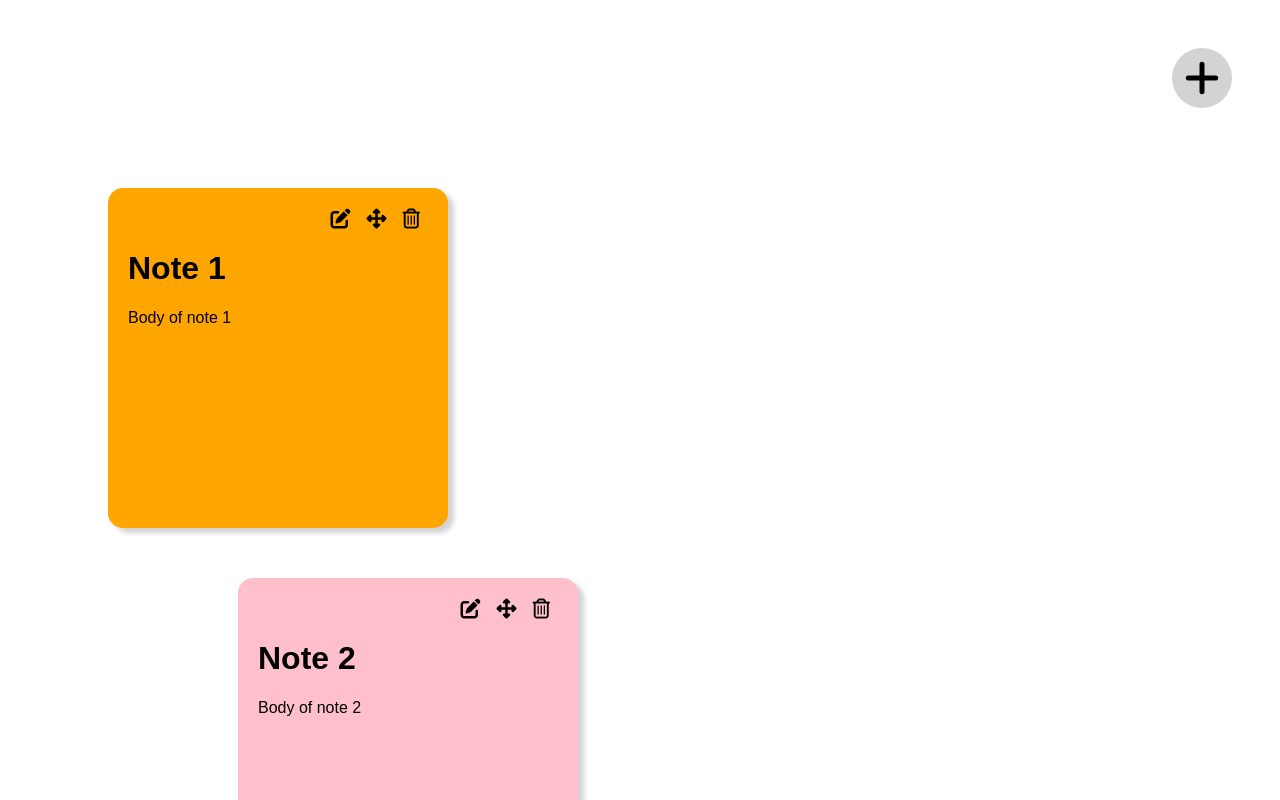
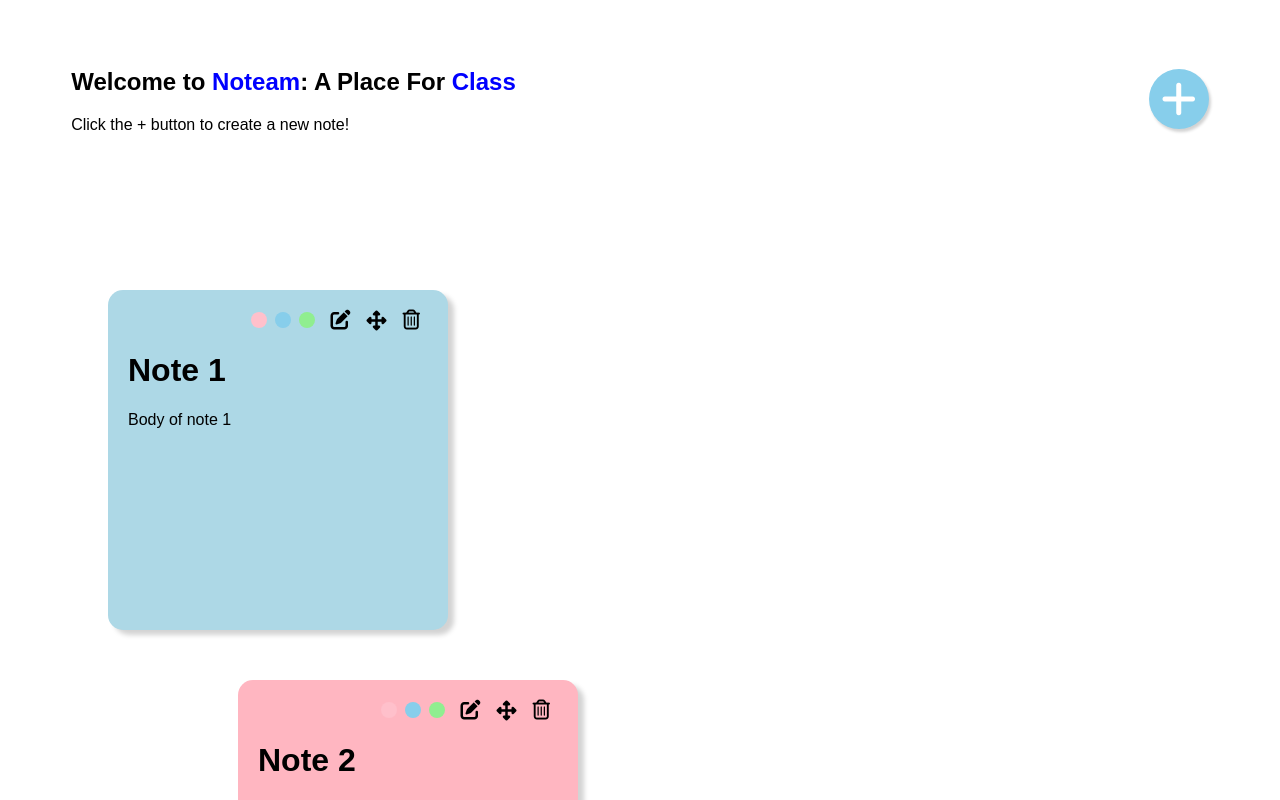
Before and after one commit to zhouselena/noteam, a React (Vite) app: page / in a window 1280 px wide. Shown: the top 800 px of the page. Built offline with nearby package versions, Linux system fonts and the light colour scheme.

Commit message:
finished styling colors

```diff
--- a/package.json
+++ b/package.json
@@ -32,6 +32,7 @@
     "react-dom": "^18.2.0",
     "react-draggable": "^4.4.6",
     "react-markdown": "^9.0.1",
-    "react-router": "^6.22.3"
+    "react-router": "^6.22.3",
+    "react-textarea-autosize": "^8.5.3"
   }
 }
--- a/src/components/App.jsx
+++ b/src/components/App.jsx
@@ -13,7 +13,7 @@ function App() {
       y: 100,
       size: 300,
       zIndex: 0,
-      color: 'orange',
+      color: 'lightblue',
     },
     id2: {
       title: 'Note 2',
@@ -22,7 +22,7 @@ function App() {
       y: 150,
       size: 300,
       zIndex: 0,
-      color: 'pink',
+      color: 'lightpink',
     },
   });
   const updateNote = (id, cmd, updatedFields) => {
@@ -36,6 +36,7 @@ function App() {
         } else if (cmd === 'editInfo') {
           draft[id].title = updatedFields.title;
           draft[id].text = updatedFields.text;
+          draft[id].size = updatedFields.size;
         } else if (cmd === 'addNote') {
           draft[`id${idcount}`] = {
             title: 'New note!',
@@ -47,6 +48,8 @@ function App() {
             color: 'lightblue',
           };
           setIDcount(idcount + 1);
+        } else if (cmd === 'changeColor') {
+          draft[id].color = updatedFields.color;
         }
       });
     });
--- a/src/components/newnotebar.jsx
+++ b/src/components/newnotebar.jsx
@@ -1,15 +1,48 @@
-import React from 'react';
+import React, { useState, useEffect } from 'react';
+
+function Typewriter({ words, delay }) {
+  const [typetext, setTypetext] = useState('');
+  const [typeindex, setTypeindex] = useState(0);
+  const [wordindex, setWordIndex] = useState(0);
+  useEffect(() => {
+    const word = words[wordindex];
+    if (typeindex < word.length) {
+      const timeout = setTimeout(() => {
+        setTypetext((prevText) => prevText + word[typeindex]);
+        setTypeindex((prevIndex) => prevIndex + 1);
+      }, delay);
+      return () => clearTimeout(timeout);
+    } else {
+      setTimeout(() => {
+        setWordIndex((prevIndex) => (prevIndex + 1) % words.length);
+        setTypeindex(0);
+        setTypetext('');
+      }, delay * 5);
+    }
+    return () => {};
+  }, [typeindex, delay, words]);
+  return <span className="typewriter">{typetext}</span>;
+}
 
 function NoteBar(props) {
   const handleAdd = () => {
     props.updateNote(props.id, 'addNote', {});
   };
+  const words = ['Teammates...', 'Friends...', 'Classmates...', 'Family...'];
   return (
-    <div className="new-note">
-      <button type="button" onClick={handleAdd} className="add-button" aria-label="Add">
+    <div className="new-note-bar">
+      <div className="text-stack">
+        <h2>Welcome to <span className="typewriter">Noteam</span>: A Place For <Typewriter className="typewriter" words={words} delay={150} /></h2>
+        <p>Click the + button to create a new note!</p>
+      </div>
+      <button
+        type="button"
+        onClick={handleAdd}
+        className="add-button"
+        aria-label="Add"
+      >
         <i className="fa-solid fa-3x fa-plus" />
       </button>
-
     </div>
   );
 }
--- a/src/components/note.jsx
+++ b/src/components/note.jsx
@@ -1,6 +1,7 @@
 import React, { useState } from 'react';
 import Draggable from 'react-draggable';
 import ReactMarkdown from 'react-markdown';
+import TextAreaAutosize from 'react-textarea-autosize';
 
 function Note(props) {
   const [edit, setEdit] = useState(false);
@@ -10,15 +11,36 @@ function Note(props) {
     props.updateNote(props.id, 'moveNote', { x: data.x, y: data.y });
   };
   const handleSave = () => {
-    props.updateNote(props.id, 'editInfo', { title, text });
+    // fix this for autoresize
+    const textlength = text.length * 225;
+    const newSize = Math.max(300, Math.sqrt(textlength));
+    props.updateNote(props.id, 'editInfo', { title, text, size: newSize });
     setEdit(!edit);
   };
   const handleDelete = () => {
     props.updateNote(props.id, 'deleteNote', {});
   };
+  const handleColorpink = () => {
+    props.updateNote(props.id, 'changeColor', { color: 'lightpink' });
+  };
+  const handleColorblue = () => {
+    props.updateNote(props.id, 'changeColor', { color: 'lightblue' });
+  };
+  const handleColorgreen = () => {
+    props.updateNote(props.id, 'changeColor', { color: '#c5ffc5' });
+  };
   const renderToolBar = () => {
     return (
       <div className="navbar">
+        <button type="button" onClick={handleColorpink} className="color-button" aria-label="Color" id="pink">
+          <span className="dot" />
+        </button>
+        <button type="button" onClick={handleColorblue} className="color-button" aria-label="Color" id="blue">
+          <span className="dot" />
+        </button>
+        <button type="button" onClick={handleColorgreen} className="color-button" aria-label="Color" id="green">
+          <span className="dot" />
+        </button>
         {edit ? (
           <button type="button" onClick={handleSave} className="icon-button" aria-label="Save">
             <i className="fa-solid fa-xl fa-check" />
@@ -49,14 +71,14 @@ function Note(props) {
       <div className="note" style={{ '--note-size': `${props.note.size}px`, '--note-color': props.note.color }}>
         {renderToolBar()}
         {edit ? (
-          <div className="note-div">
-            <textarea className="editTitle" value={title} onChange={(e) => setTitle(e.target.value)}>{props.note.title}</textarea>
-            <textarea className="editText" value={text} onChange={(e) => setText(e.target.value)}>{props.note.text}</textarea>
+          <div className="edit-div">
+            <TextAreaAutosize className="editTitle" value={title} onChange={(e) => setTitle(e.target.value)} minRows={1}>{props.note.title}</TextAreaAutosize>
+            <TextAreaAutosize className="editText" value={text} onChange={(e) => setText(e.target.value)} minRows={3}>{props.note.text}</TextAreaAutosize>
           </div>
         ) : (
-          <div className="note-div">
+          <div className="display-div">
             <h1>{props.note.title}</h1>
-            <ReactMarkdown>{props.note.text || ''}</ReactMarkdown>
+            <ReactMarkdown class="note-text">{props.note.text || ''}</ReactMarkdown>
           </div>
         )}
       </div>
--- a/src/style.scss
+++ b/src/style.scss
@@ -36,10 +36,18 @@ html {
   transition-duration: 0.15s;
 }
 
+.edit-div {
+  padding-top: 20px;
+  display: flex;
+  flex-direction: column;
+  row-gap: 10px;
+}
+
 .editTitle {
   box-sizing: border-box;
   border: 2px solid #ccc;
   font-size: 22px;
+  min-height: fit-content;
   resize: none;
 }
 
@@ -48,11 +56,15 @@ html {
   box-sizing: border-box;
   border: 2px solid #ccc;
   font-size: 16px;
-  resize: none;
+  resize: vertical;
 }
 
-.new-note {
-  padding: 40px;
+.new-note-bar {
+  padding: 40px 5%;
+  display: flex;
+  flex-direction: row;
+  justify-content: space-between;
+  align-items: center;
 }
 
 .add-button {
@@ -60,13 +72,49 @@ html {
   height: 60px;
   border-radius: 50px;
   border-color: transparent;
-  background-color: lightgray;
+  color: white;
+  background-color: skyblue;
+  box-shadow: 2px 3px 3px lightgrey;
   float: inline-end;
   cursor: pointer;
 }
 
 .add-button:hover {
-  color: white;
+  color: blue;
   box-shadow: 2px 3px 3px grey;
   transition-duration: 0.15s;
 }
+
+.typewriter {
+  color: blue;
+}
+
+.color-button {
+  width: 10px;
+  height: 16px;
+  border-radius: 50%;
+  border-color: transparent;
+  color: transparent;
+  cursor: pointer;
+}
+
+#pink {
+  color: pink;
+  background-color: pink;
+}
+
+#green {
+  color: lightgreen;
+  background-color: lightgreen;
+}
+
+#blue {
+  color: skyblue;
+  background-color: skyblue;
+}
+
+.selected,
+.color-button:hover {
+  border-color: rgb(0, 0, 0);
+  transition-duration: 0.2s;
+}
```
Also changed, not shown: 1 other file (tests, documents, lock files or other folders).
